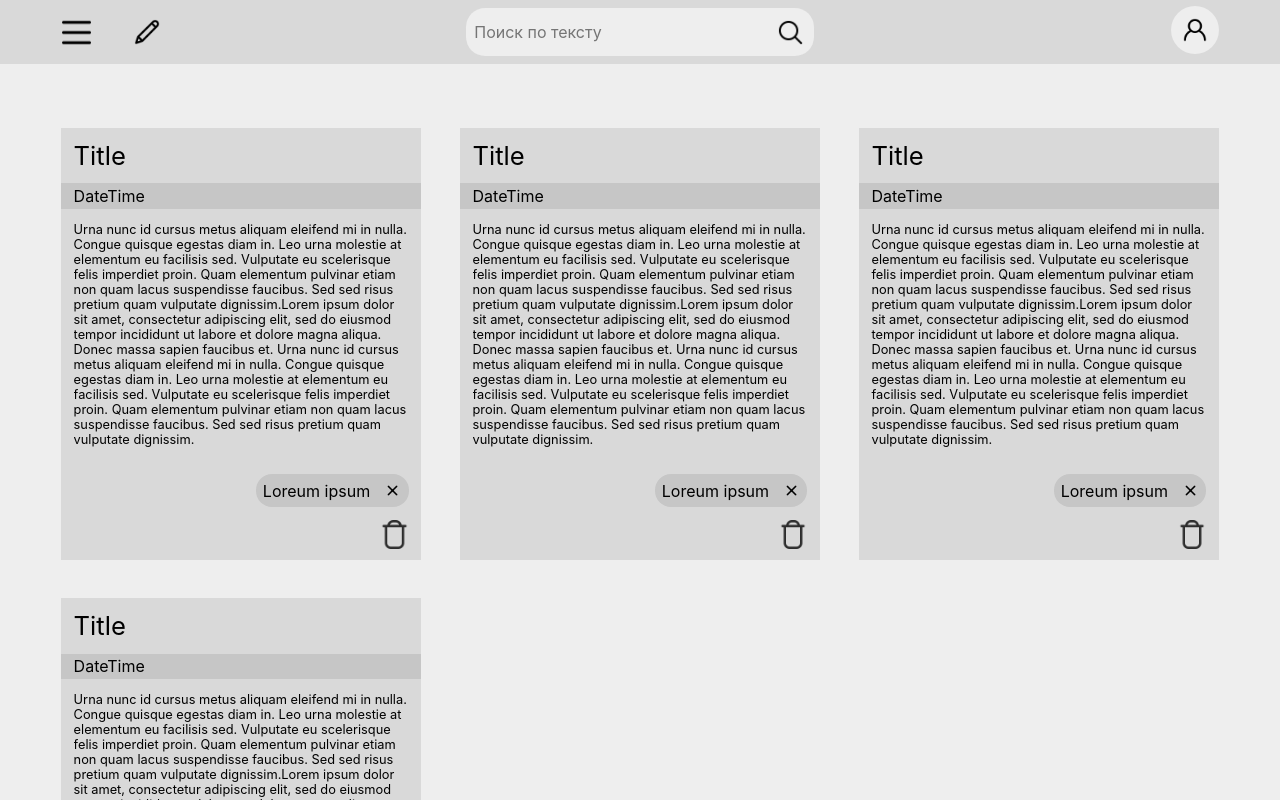
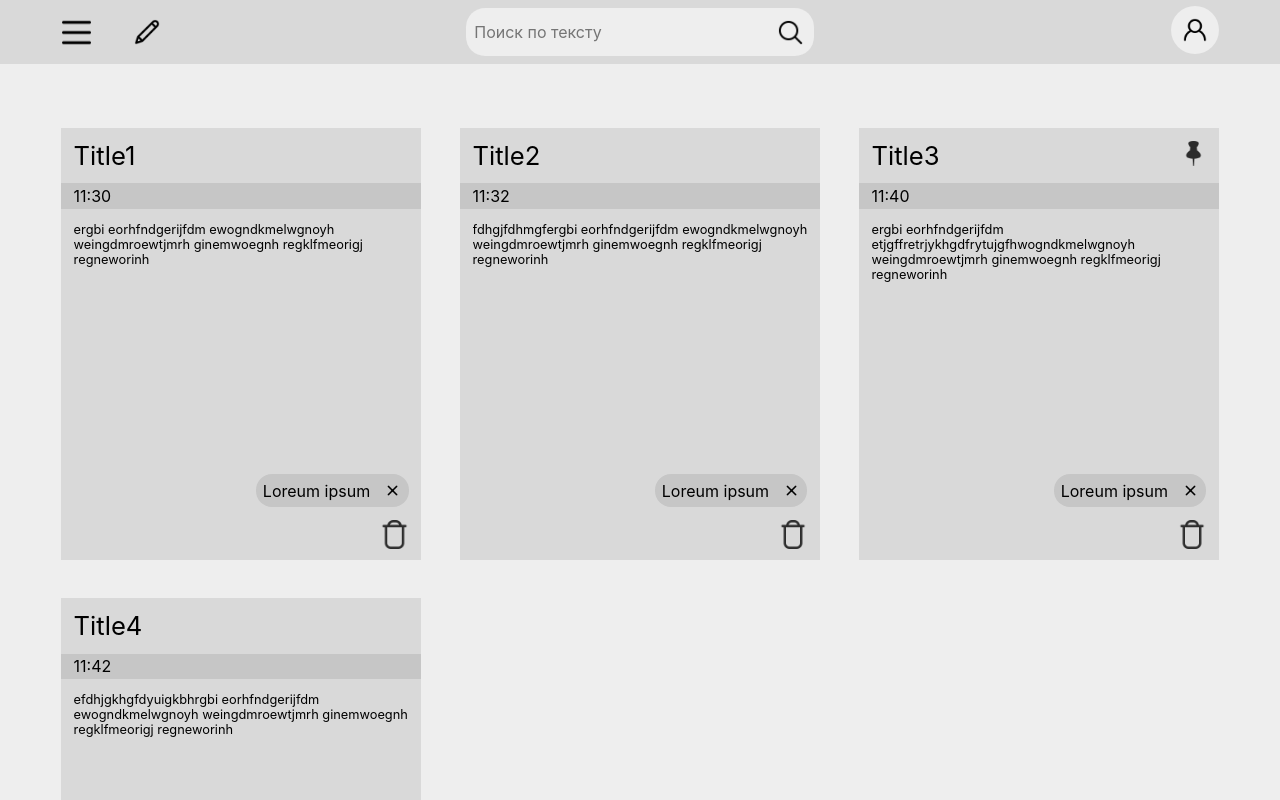
Before and after one commit to ZoomBySNik/notesfornt, a Vue app: page / in a window 1280 px wide. Shown: the top 800 px of the page. Built offline with nearby package versions, Linux system fonts and the light colour scheme.

Commit message:
Теперь информация рендерится v-forами

```diff
--- a/src/App.vue
+++ b/src/App.vue
@@ -1,16 +1,25 @@
 <script setup>
 import NoteInGrid from "./components/NoteInGrid.vue";
 import Navbar from "./components/Navbar.vue";
+
+const notes = [
+  {id: 1, title:'Title1', pinned:false, time:'11:30', content:'ergbi eorhfndgerijfdm  ewogndkmelwgnoyh weingdmroewtjmrh ginemwoegnh regklfmeorigj regneworinh'},
+  {id: 2, title:'Title2', pinned:false, time:'11:32', content:'fdhgjfdhmgfergbi eorhfndgerijfdm  ewogndkmelwgnoyh weingdmroewtjmrh ginemwoegnh regklfmeorigj regneworinh'},
+  {id: 3, title:'Title3', pinned:true, time:'11:40', content:'ergbi eorhfndgerijfdm  etjgffretrjykhgdfrytujgfhwogndkmelwgnoyh weingdmroewtjmrh ginemwoegnh regklfmeorigj regneworinh'},
+  {id: 4, title:'Title4', pinned:false, time:'11:42', content:'efdhjgkhgfdyuigkbhrgbi eorhfndgerijfdm  ewogndkmelwgnoyh weingdmroewtjmrh ginemwoegnh regklfmeorigj regneworinh'},
+]
+const labels = [
+  {id: 1, title:'Title1'},
+  {id: 2, title:'Title2'}
+]
+
 </script>
 
 <template>
-  <Navbar></Navbar>
+  <Navbar :labels="labels"></Navbar>
   <div class="content">
     <div class="grid-for-notes">
-      <NoteInGrid></NoteInGrid>
-      <NoteInGrid></NoteInGrid>
-      <NoteInGrid></NoteInGrid>
-      <NoteInGrid></NoteInGrid>
+      <NoteInGrid v-for="note in notes" :note="note"></NoteInGrid>
     </div>
   </div>
 </template>
--- a/src/components/Navbar.vue
+++ b/src/components/Navbar.vue
@@ -13,8 +13,7 @@
     <div class="flex3"><button class="login" @click="isLoginOpen=!isLoginOpen"></button></div>
   </header>
   <ul class="hidden-menu" v-if="isMenuOpen">
-    <li @click="toggleMenu"><a>Label1</a></li>
-    <li @click="toggleMenu"><a>Label2</a></li>
+    <li @click="toggleMenu" v-for="label in labels"><a>{{ label.title }}</a></li>
     <li class="for-row">
       <input type="text" placeholder="Добавить папку" class="text-input tag-add-input">
       <button class="add-label-button"></button>
@@ -48,6 +47,7 @@ export default {
       required: false,
       default: false
     },
+    labels: Array
   }
 }
 </script>
--- a/src/components/NoteInGrid.vue
+++ b/src/components/NoteInGrid.vue
@@ -2,19 +2,19 @@
   <div class="note">
     <div class="header-of-note for-row">
       <div class="flex1">
-        <h1 class="note-title">Title</h1>
+        <h1 class="note-title">{{ note.title }}</h1>
       </div>
       <div class="flex2">
-        <button class="pinned-pin" v-if="pinned"></button>
+        <button class="pinned-pin" v-if="note.pinned"></button>
         <button class="pin" v-else></button>
       </div>
     </div>
     <div class="time-of-note">
-      <p class="time-line">DateTime</p>
+      <p class="time-line">{{ note.time }}</p>
     </div>
     <div class="note-content">
       <p class="content-of-note">
-         Urna nunc id cursus metus aliquam eleifend mi in nulla. Congue quisque egestas diam in. Leo urna molestie at elementum eu facilisis sed. Vulputate eu scelerisque felis imperdiet proin. Quam elementum pulvinar etiam non quam lacus suspendisse faucibus. Sed sed risus pretium quam vulputate dignissim.Lorem ipsum dolor sit amet, consectetur adipiscing elit, sed do eiusmod tempor incididunt ut labore et dolore magna aliqua. Donec massa sapien faucibus et. Urna nunc id cursus metus aliquam eleifend mi in nulla. Congue quisque egestas diam in. Leo urna molestie at elementum eu facilisis sed. Vulputate eu scelerisque felis imperdiet proin. Quam elementum pulvinar etiam non quam lacus suspendisse faucibus. Sed sed risus pretium quam vulputate dignissim.
+        {{note.content}}
       </p>
     </div>
     <div class="note-bottom">
@@ -31,7 +31,10 @@
 
 <script>
 export default {
-  name: "NoteInGrid"
+  name: "NoteInGrid",
+  props: {
+    note: Object
+  }
 }
 </script>
 
```
